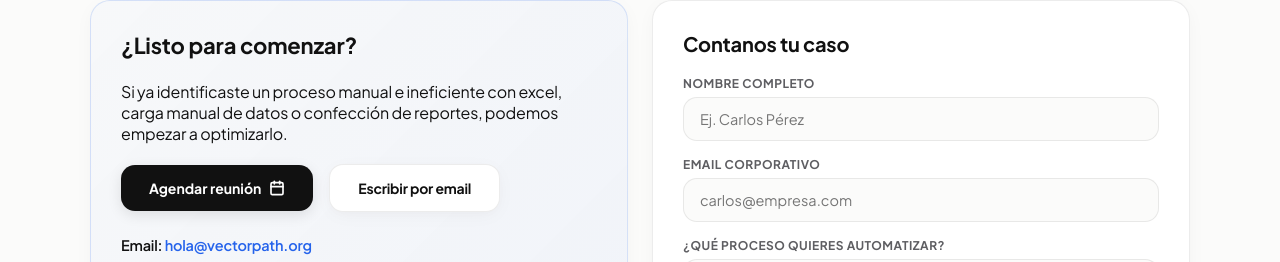
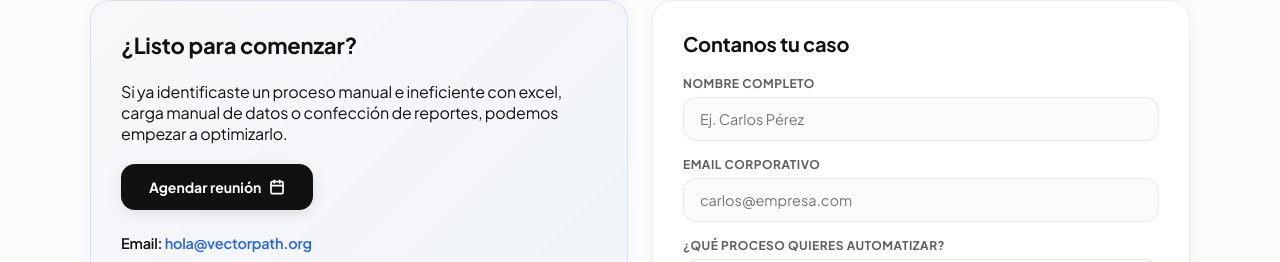
Before and after one commit to ezqdavid/vector-consulting, a website: page index.html in a window 1280 px wide. Shown: the part 5065-5327 px from the top of the page. Drawn offline with Linux system fonts and the light colour scheme; a script that the page names is missing.

Commit message:
new main

```diff
--- a/index.html
+++ b/index.html
@@ -1896,9 +1896,6 @@
               <span>Agendar reunión</span>
               <svg width="16" height="16" viewBox="0 0 24 24" fill="none" stroke="currentColor" stroke-width="2.5" stroke-linecap="round" stroke-linejoin="round"><rect x="3" y="4" width="18" height="18" rx="2" ry="2"></rect><line x1="16" y1="2" x2="16" y2="6"></line><line x1="8" y1="2" x2="8" y2="6"></line><line x1="3" y1="10" x2="21" y2="10"></line></svg>
             </button>
-            <a href="mailto:hola@vectorpath.org" class="btn btn-outline">
-              <span>Escribir por email</span>
-            </a>
           </div>
           <div class="contact-details">
             <div>Email: <a href="mailto:hola@vectorpath.org">hola@vectorpath.org</a></div>
```
